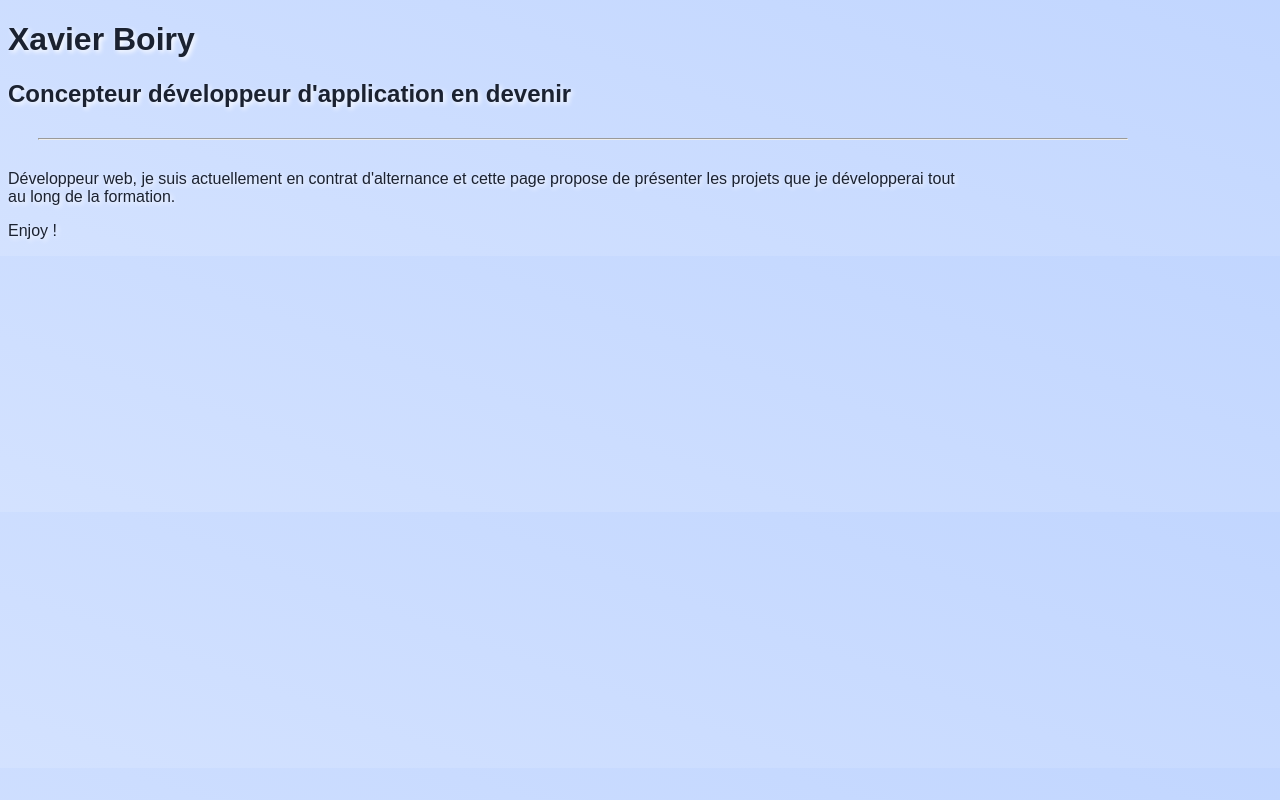
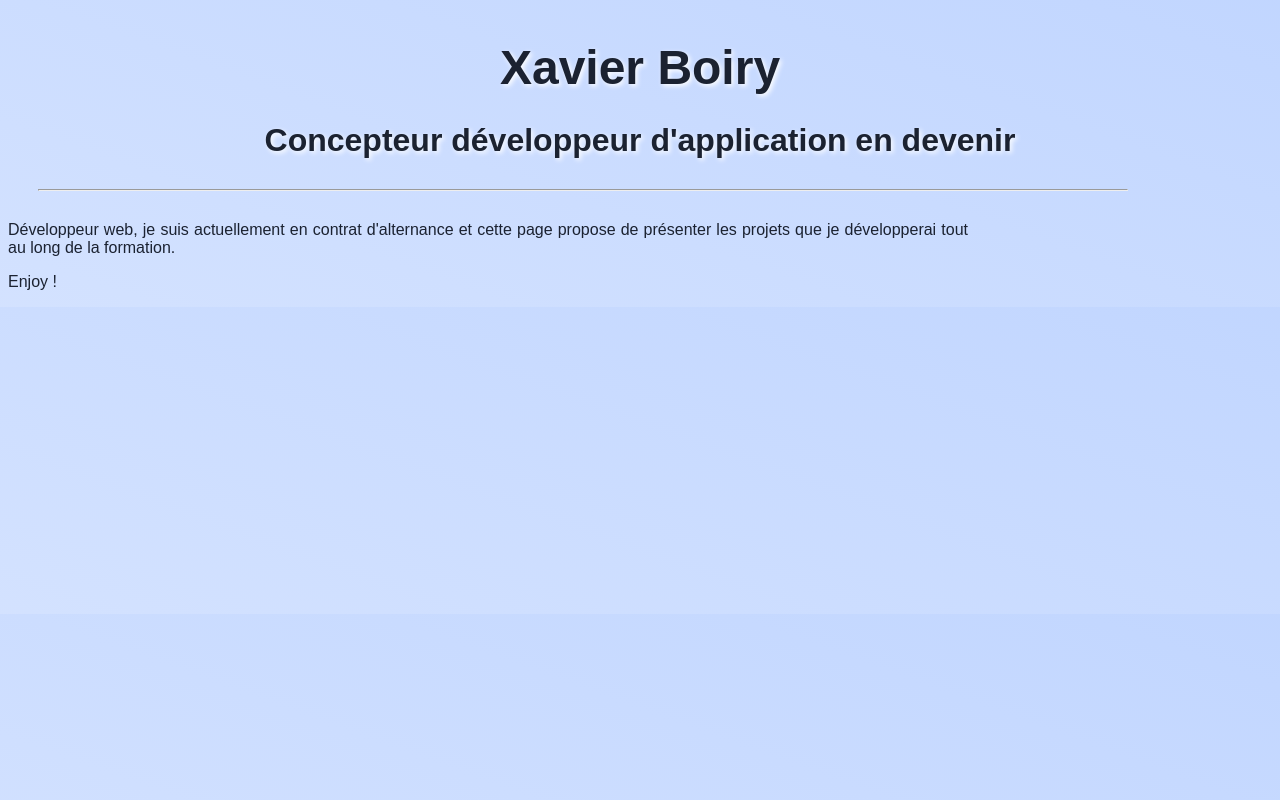
Before and after one commit to Boiry/boiry.github.io, a plain HTML site: page index.html in a window 1280 px wide. Drawn offline with Linux system fonts and the light colour scheme.

Commit message:
Enhancement of style

```diff
--- a/style.css
+++ b/style.css
@@ -2,20 +2,21 @@ body {
   background: linear-gradient(20deg, rgba(168, 197, 255, .5), rgba(132, 173, 255, .5));
   font-family: Arial, Helvetica, sans-serif;
   color: #1b2231;
-  text-shadow: 2px 2px 5px white;
 }
 
 
-.h1 {
+h1 {
   text-align: center;
   font-size: 3rem;
   font-weight: bold;
   margin: 40px 0 10px 0;
+  text-shadow: 2px 2px 5px white;
 }
 
-.h2 {
+h2 {
   text-align: center;
   font-size: 2rem;
+  text-shadow: 2px 2px 5px white;
 }
 
 hr {
@@ -28,6 +29,6 @@ article {
   width: 75vw;
 }
 
-.p {
+p {
   text-align: justify;
 }
```
